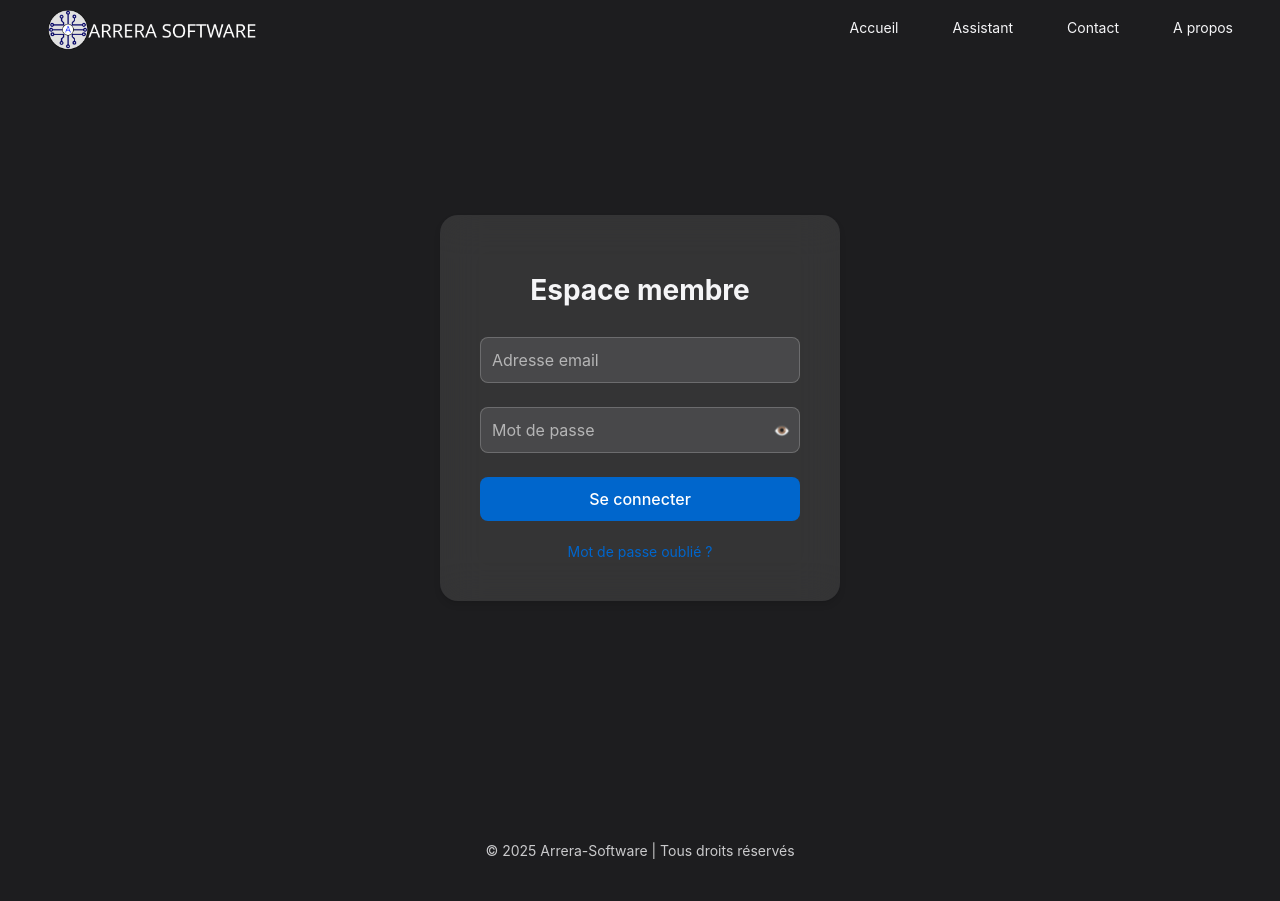
After one commit to Arrera-Software/site-web, a PHP site: page /connexion.php in a window 1280 px wide. The commit adds this page. Run offline with PHP 8.4, Linux system fonts and the light colour scheme.

Commit message:
skoyzz-dev-web-v1

```diff
--- a/a-propos.php
+++ b/a-propos.php
@@ -22,7 +22,7 @@
                 <!-- Navigation -->
                 <div class="header-links">
                     <a href="index" class="header-link">Accueil</a>
-                    <a href="services" class="header-link">Services</a>
+                    <a href="services" class="header-link">Assistant</a>
                     <a href="contact" class="header-link">Contact</a>
                     <a href="" class="header-link">A propos</a>
 
--- /dev/null
+++ b/connexion.php
@@ -0,0 +1,82 @@
+<!DOCTYPE html>
+<html lang="fr">
+<head>
+    <meta charset="UTF-8">
+    <meta name="viewport" content="width=device-width, initial-scale=1.0">
+    <title>Connexion</title>
+    <link rel="stylesheet" href="css/header.css">
+    <link rel="stylesheet" href="css/connexion.css">
+
+</head>
+<body>
+    <!-- Header principal -->
+    <header class="main-header">
+        <div class="container">
+            <div class="header-content">
+                <!-- Logo -->
+                <div class="logo">
+                    <a href="index">
+                        <img src="img/file.webp" alt="Logo" class="logo-img">
+                    </a>
+                </div>
+                <!-- Navigation -->
+                <div class="header-links">
+                    <a href="index" class="header-link">Accueil</a>
+                    <a href="services" class="header-link">Assistant</a>
+                    <a href="contact" class="header-link">Contact</a>
+                    <a href="a-propos" class="header-link">A propos</a>
+
+                </div>
+            </div>
+        </div>
+    </header>
+
+    <main class="login-container">
+        <div class="login-form-wrapper">
+            <h1>Espace membre</h1>
+            <form class="login-form" action="scripts/login.php" method="POST">
+                <div class="form-group">
+                    <input type="email" id="email" name="email" placeholder=" " required>
+                    <label for="email">Adresse email</label>
+                </div>
+
+                <div class="form-group">
+                    <div style="position: relative;">
+                        <input type="password" id="password" name="password" placeholder=" " required>
+                        <label for="password">Mot de passe</label>
+                        <button type="button" id="togglePassword" style="position: absolute; right: 10px; top: 50%; transform: translateY(-50%); background: none; border: none; cursor: pointer;">
+                            👁️
+                        </button>
+                    </div>
+                </div>
+                <script>
+                    const togglePassword = document.querySelector('#togglePassword');
+                    const password = document.querySelector('#password');
+
+                    togglePassword.addEventListener('click', function (e) {
+                        const type = password.getAttribute('type') === 'password' ? 'text' : 'password';
+                        password.setAttribute('type', type);
+                        this.textContent = type === 'password' ? '👁️' : '👁️‍🗨️';
+                    });
+                </script>
+
+                <button type="submit" class="login-btn">Se connecter</button>
+
+                <div class="forgot-password">
+                    <a href="scripts/mdp-oublie">Mot de passe oublié ?</a>
+                </div>
+            </form>
+        </div>
+    </main>
+
+    <!-- Footer -->
+    <footer class="main-footer">
+        <div class="container">
+            <p class="copyright">
+                © <?php echo date('Y'); ?> Arrera-Software | Tous droits réservés
+            </p>
+        </div>
+    </footer>
+
+</body>
+</html>
--- /dev/null
+++ b/css/connexion.css
@@ -0,0 +1,129 @@
+.login-container {
+    display: flex;
+    align-items: center;
+    justify-content: center;
+    min-height: 100vh;
+    padding: 20px;
+}
+
+.login-form-wrapper {
+    background: rgba(255, 255, 255, 0.1);
+    backdrop-filter: blur(20px);
+    border-radius: 18px;
+    padding: 40px;
+    width: 100%;
+    max-width: 400px;
+    box-shadow: 0 4px 6px rgba(0, 0, 0, 0.1);
+    animation: formAppear 0.6s ease-out;
+}
+
+.login-form-wrapper h1 {
+    font-size: 28px;
+    color: var(--apple-white);
+    text-align: center;
+    margin-bottom: 30px;
+}
+
+.form-group {
+    position: relative;
+    margin-bottom: 24px;
+    opacity: 0;
+    animation: formAppear 0.6s ease-out forwards;
+}
+
+.form-group:nth-child(1) { animation-delay: 0.2s; }
+.form-group:nth-child(2) { animation-delay: 0.3s; }
+
+.form-group input {
+    width: 100%;
+    padding: 12px;
+    background: rgba(255, 255, 255, 0.1);
+    border: 1px solid rgba(255, 255, 255, 0.2);
+    border-radius: 8px;
+    font-size: 16px;
+    color: var(--apple-white);
+    transition: all 0.3s ease;
+}
+
+.form-group input:focus {
+    outline: none;
+    border-color: var(--apple-blue);
+    box-shadow: 0 0 0 4px rgba(0, 113, 227, 0.2);
+}
+
+.form-group label {
+    position: absolute;
+    left: 12px;
+    top: 50%;
+    transform: translateY(-50%);
+    color: rgba(255, 255, 255, 0.6);
+    transition: all 0.3s ease;
+    pointer-events: none;
+}
+
+.form-group input:focus + label,
+.form-group input:not(:placeholder-shown) + label {
+    top: -10px;
+    left: 10px;
+    font-size: 12px;
+    background: var(--apple-black);
+    padding: 0 4px;
+    color: var(--apple-blue);
+}
+
+.login-btn {
+    width: 100%;
+    padding: 12px;
+    background: var(--apple-blue);
+    color: white;
+    border: none;
+    border-radius: 8px;
+    font-size: 16px;
+    font-weight: 500;
+    cursor: pointer;
+    transition: all 0.3s ease;
+    opacity: 0;
+    animation: formAppear 0.6s ease-out 0.4s forwards;
+}
+
+.login-btn:hover {
+    background: #0077ed;
+}
+
+.login-btn:active {
+    transform: scale(0.98);
+}
+
+.forgot-password {
+    text-align: center;
+    margin-top: 20px;
+}
+
+.forgot-password a {
+    color: var(--apple-blue);
+    text-decoration: none;
+    font-size: 14px;
+    opacity: 0;
+    animation: formAppear 0.6s ease-out 0.5s forwards;
+}
+
+.forgot-password a:hover {
+    text-decoration: underline;
+}
+
+@keyframes formAppear {
+    from {
+        opacity: 0;
+        transform: translateY(20px);
+    }
+    to {
+        opacity: 1;
+        transform: translateY(0);
+    }
+}
+
+@media (max-width: 768px) {
+    .login-form-wrapper {
+        padding: 30px 20px;
+    }
+}
--- a/css/header.css
+++ b/css/header.css
@@ -8,7 +8,7 @@
 
   body {
     background-color: #1d1d1f;  /* Fond sombre d'Apple */
-    min-height: 100vh; /* Assure que le body prend au moins toute la hauteur de la fenêtre */
+    min-height: 100vh; /* Assure que le body prend au moins toute la hauteur de la fenÃªtre */
     display: flex;
     flex-direction: column; /* Organise le contenu verticalement */
 }
@@ -51,7 +51,7 @@
   /* Style du logo */
   .logo-img {
       height: 40px;
-      margin-top: 10px;
+      margin-top: 20px;
   }
 
   /* Navigation links */
@@ -86,7 +86,7 @@
     text-align: center;
     margin-top: auto; /* Pousse le footer vers le bas */
     width: 100%;
-    position: relative; /* Assure que le footer reste en bas même avec peu de contenu */
+    position: relative; /* Assure que le footer reste en bas mÃªme avec peu de contenu */
     bottom: 0;
 }
 
@@ -103,7 +103,7 @@
 
 @media (max-width: 768px) {
     .main-header .container {
-        padding: 0 20px; /* Réduire le padding sur les petits écrans */
+        padding: 0 20px; /* RÃ©duire le padding sur les petits Ã©crans */
     }
 
     .logo-img {
@@ -115,9 +115,9 @@
 
 
     .header-links {
-        flex-direction: row; /* Aligner les éléments horizontalement */
+        flex-direction: row; /* Aligner les Ã©lÃ©ments horizontalement */
         margin-top : 120px;
         margin-left : -350px;
-        gap: px; /* Réduire l'espace entre les liens */
+        gap: px; /* RÃ©duire l'espace entre les liens */
     }
 }
--- a/index.php
+++ b/index.php
@@ -22,7 +22,7 @@
                 <!-- Navigation -->
                 <div class="header-links">
                     <a href="#" class="header-link">Accueil</a>
-                    <a href="services" class="header-link">Services</a>
+                    <a href="services" class="header-link">Assistant</a>
                     <a href="contact" class="header-link">Contact</a>
                     <a href="a-propos" class="header-link">A propos</a>
 
--- a/services.php
+++ b/services.php
@@ -3,7 +3,7 @@
 <head>
     <meta charset="UTF-8">
     <meta name="viewport" content="width=device-width, initial-scale=1.0">
-    <title>Nos Services</title>
+    <title>Assitant</title>
     <link rel="stylesheet" href="css/header.css">
     <link rel="stylesheet" href="css/services.css">
 
@@ -22,7 +22,7 @@
                 <!-- Navigation -->
                 <div class="header-links">
                     <a href="index" class="header-link">Accueil</a>
-                    <a href="" class="header-link">Services</a>
+                    <a href="services" class="header-link">Assistant</a>
                     <a href="contact" class="header-link">Contact</a>
                     <a href="a-propos" class="header-link">A propos</a>
 
```
Also changed, not shown: img/charlotte.webp (added), img/file.webp, scripts/login.php (added), scripts/mdp-oublie.php (added).
